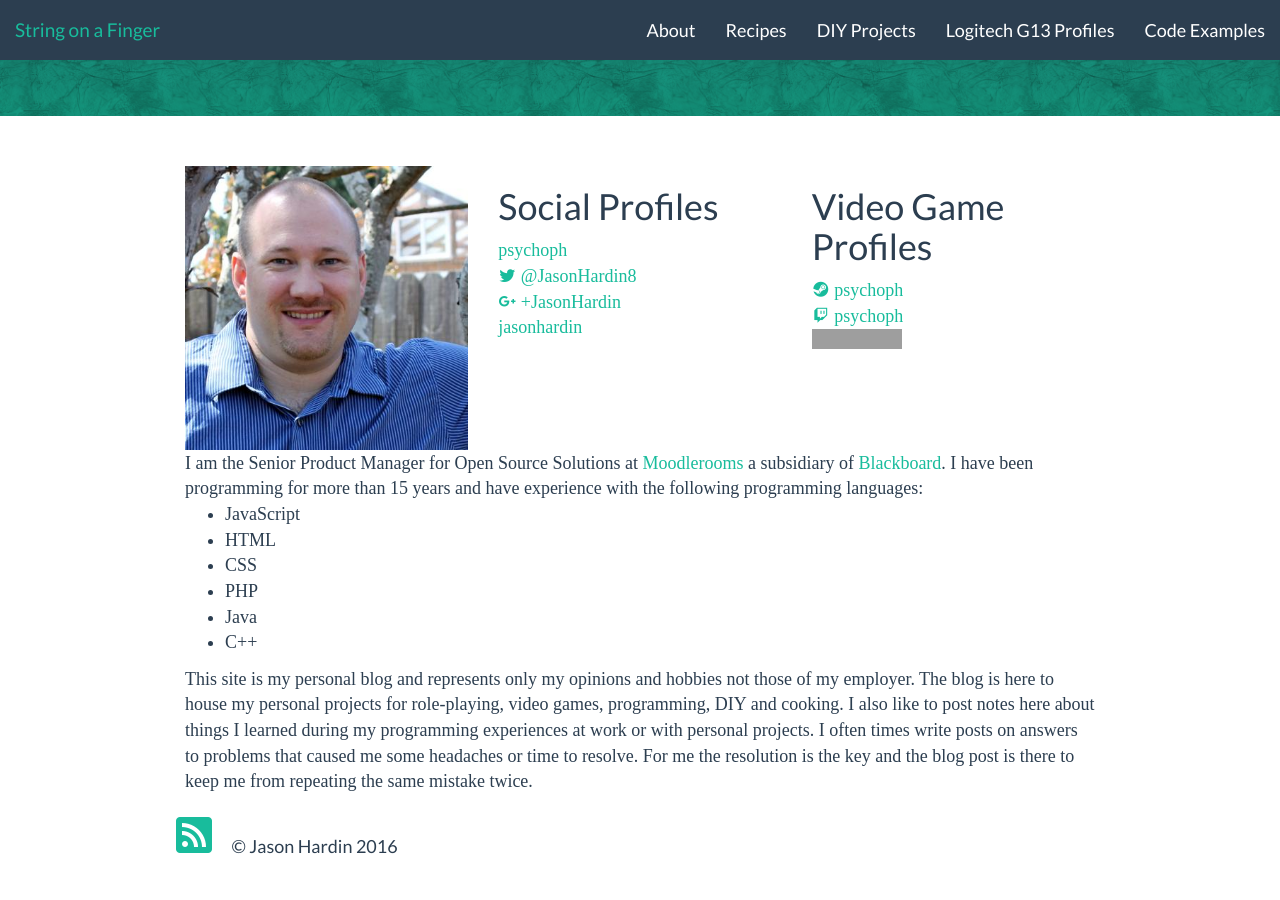
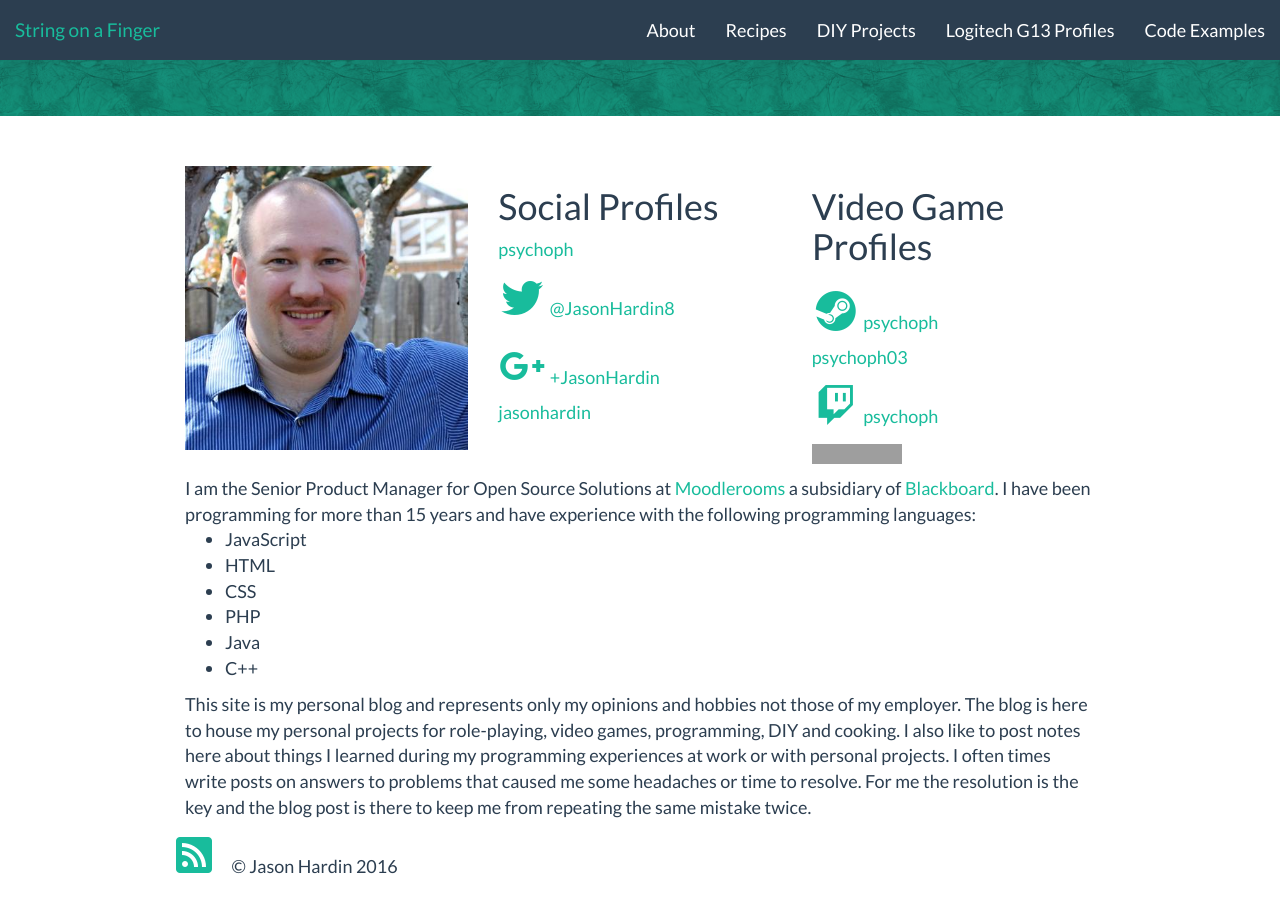
Before and after one commit to psychoph/psychoph.github.io, a Jekyll site: the page built from about.html, in a window 1280 px wide and 900 px high, scrolled down 349 px. Built offline with Jekyll 4.4.1, drawn with Linux system fonts in a browser that asks for light colours; nearby versions of some CDN libraries; comment, search, counter and statistics services are not loaded; grey boxes are pictures that could not be loaded.

Commit message:
bigger icons.

```diff
--- a/about.html
+++ b/about.html
@@ -5,7 +5,7 @@ description: "I'm Jason Hardin, Product Manager at Blackboard. This blog is my p
 pageclass: main
 ---
 
-<div class="container-fluid mdi-set">
+<div class="container-fluid">
   <div class="row">
     <div class="col-xs-4">
       <img src="/img/me.jpg" alt="" class="img-responsive">
@@ -15,28 +15,28 @@ pageclass: main
       <ul class="list-unstyled">
         {% if site.github_username %}
         <li>
-          <a href="https://github.com/{{ site.github_username }}" class="mdi-github-box mdi-48px">
+          <a href="https://github.com/{{ site.github_username }}" class="mdi mdi-github-box mdi-48px">
             {{ site.github_username }}
           </a>
         </li>
         {% endif %}
         {% if site.twitter_username %}
         <li>
-          <a href="https://twitter.com/{{ site.twitter_username }}" class="mdi-twitter mdi-48px">
+          <a href="https://twitter.com/{{ site.twitter_username }}" class="mdi mdi-twitter mdi-48px">
             {{ site.twitter_username }}
           </a>
         </li>
         {% endif %}
         {% if site.googleplus_username %}
         <li>
-          <a href="https://plus.google.com/+{{ site.googleplus_username }}/posts" class="mdi-google-plus mdi-48px">
+          <a href="https://plus.google.com/+{{ site.googleplus_username }}/posts" class="mdi mdi-google-plus mdi-48px">
             +{{ site.googleplus_username }}
           </a>
         </li>
         {% endif %}
         {% if site.linkedin_username %}
         <li>
-          <a href="https://www.linkedin.com/in/{{site.linkedin_username}}" class="mdi-linkedin-box mdi-48px">
+          <a href="https://www.linkedin.com/in/{{site.linkedin_username}}" class="mdi mdi-linkedin-box mdi-48px">
             {{site.linkedin_username}}
           </a>
         </li>
@@ -48,19 +48,19 @@ pageclass: main
       <ul class="list-unstyled">
         {% if site.steam_id %}
         <li>
-          <a href="http://steamcommunity.com/id/{{site.steam_id}}" class="mdi-steam mdi-48px">
+          <a href="http://steamcommunity.com/id/{{site.steam_id}}" class="mdi mdi-steam mdi-48px">
             {{site.steam_id}}
           </a>
         </li>
         {% endif %}
         {% if site.psn_id %}
         <li>
-          <a href="https://my.playstation.com/{{site.psn_id}}" class="mdi-playstation mdi-48px">{{site.site.psn_id}}</a>
+          <a href="https://my.playstation.com/{{site.psn_id}}" class="mdi mdi-playstation mdi-48px">{{site.psn_id}}</a>
         </li>
         {% endif %}
         {% if site.twitch_id %}
         <li>
-          <a href="http://www.twitch.tv/{{site.twitch_id}}/profile" class="mdi-twitch mdi-48px">
+          <a href="http://www.twitch.tv/{{site.twitch_id}}/profile" class="mdi mdi-twitch mdi-48px">
             {{site.twitch_id}}
           </a>
         </li>
```
